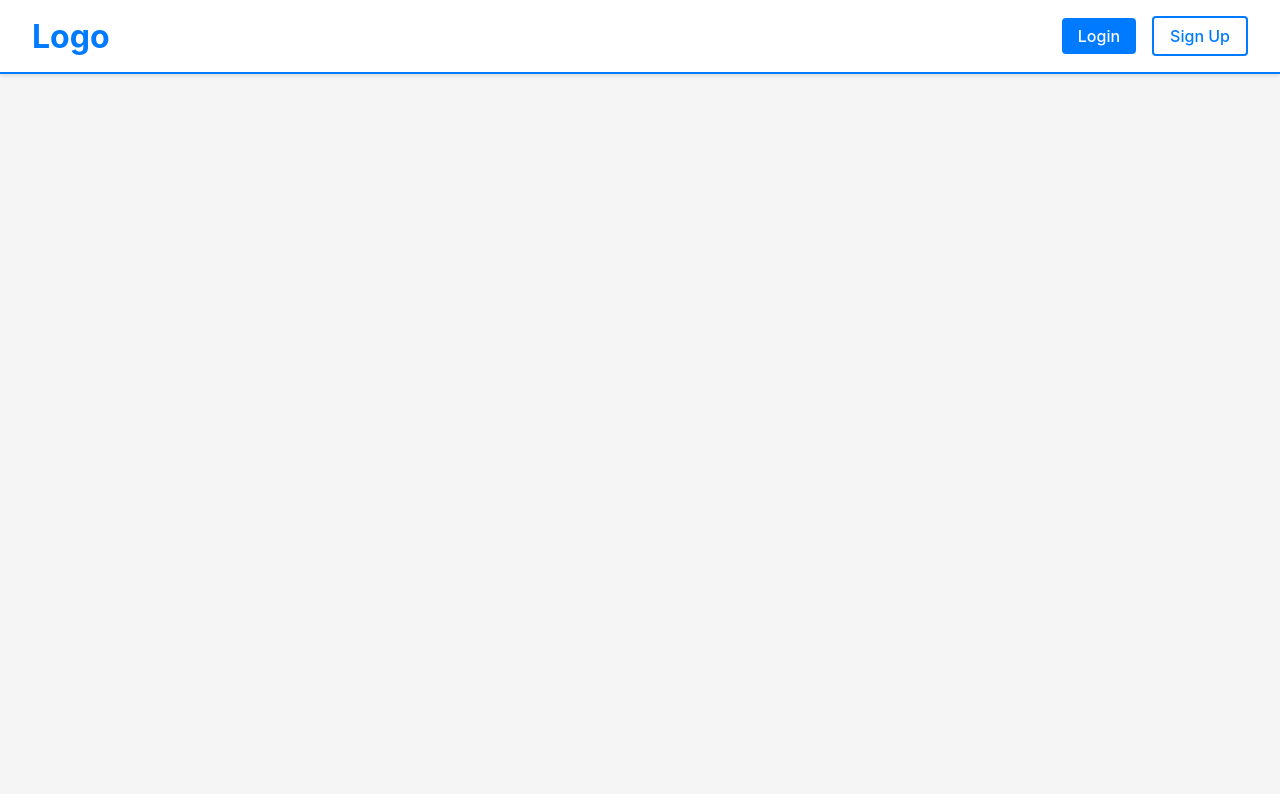
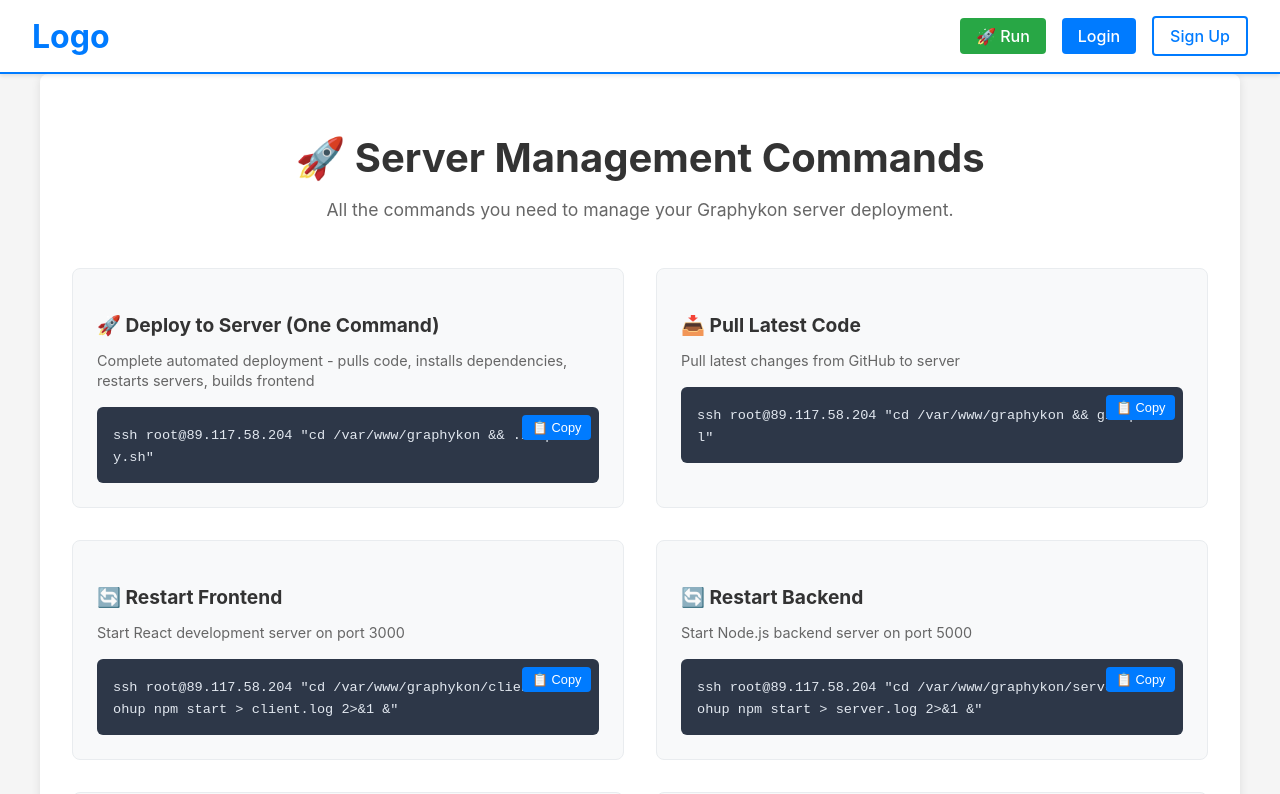
Before and after one commit to imrajatpanwar/graphykon, a React (Create React App) app in the folder client/: page /run in a window 1280 px wide. Before the commit this address had no page. Shown: the top 794 px of the page. Built offline with nearby package versions, Linux system fonts and the light colour scheme.

Commit message:
Add Run page with server management commands and deployment tools

```diff
--- a/client/src/App.js
+++ b/client/src/App.js
@@ -4,6 +4,7 @@
 import Login from './components/Login';
 import Signup from './components/Signup';
 import Home from './components/Home';
+import Run from './components/Run';
 import Header from './components/Header';
 
 function App() {
@@ -15,6 +16,7 @@
           <Routes>
             <Route path="/login" element={<Login />} />
             <Route path="/signup" element={<Signup />} />
+            <Route path="/run" element={<Run />} />
             <Route path="/" element={<Home />} />
           </Routes>
         </div>
--- a/client/src/components/Header.js
+++ b/client/src/components/Header.js
@@ -31,6 +31,15 @@
         gap: '1rem',
         alignItems: 'center'
       }}>
+        <Link to="/run" style={{
+          textDecoration: 'none',
+          padding: '0.5rem 1rem',
+          backgroundColor: '#28a745',
+          color: 'white',
+          borderRadius: '4px',
+          fontWeight: '500',
+          transition: 'background-color 0.2s'
+        }}>🚀 Run</Link>
         <Link to="/login" style={{
           textDecoration: 'none',
           padding: '0.5rem 1rem',
--- /dev/null
+++ b/client/src/components/Run.css
@@ -0,0 +1,226 @@
+.run-container {
+  max-width: 1200px;
+  margin: 0 auto;
+  padding: 2rem;
+  background: white;
+  border-radius: 8px;
+  box-shadow: 0 2px 10px rgba(0, 0, 0, 0.1);
+}
+
+.run-container h1 {
+  color: #333;
+  text-align: center;
+  margin-bottom: 1rem;
+  font-size: 2.5rem;
+}
+
+.run-description {
+  text-align: center;
+  color: #666;
+  margin-bottom: 3rem;
+  font-size: 1.1rem;
+}
+
+.commands-grid {
+  display: grid;
+  grid-template-columns: repeat(auto-fit, minmax(400px, 1fr));
+  gap: 2rem;
+  margin-bottom: 3rem;
+}
+
+.command-card {
+  background: #f8f9fa;
+  border: 1px solid #e9ecef;
+  border-radius: 8px;
+  padding: 1.5rem;
+  transition: all 0.3s ease;
+}
+
+.command-card:hover {
+  transform: translateY(-2px);
+  box-shadow: 0 4px 15px rgba(0, 0, 0, 0.1);
+  border-color: #007bff;
+}
+
+.command-card h3 {
+  color: #333;
+  margin-bottom: 0.5rem;
+  font-size: 1.2rem;
+}
+
+.command-description {
+  color: #666;
+  margin-bottom: 1rem;
+  font-size: 0.9rem;
+  line-height: 1.4;
+}
+
+.command-box {
+  background: #2d3748;
+  border-radius: 6px;
+  padding: 1rem;
+  position: relative;
+  overflow-x: auto;
+}
+
+.command-box code {
+  color: #e2e8f0;
+  font-family: 'Courier New', monospace;
+  font-size: 0.85rem;
+  line-height: 1.4;
+  word-break: break-all;
+}
+
+.copy-btn {
+  position: absolute;
+  top: 0.5rem;
+  right: 0.5rem;
+  background: #007bff;
+  color: white;
+  border: none;
+  border-radius: 4px;
+  padding: 0.3rem 0.6rem;
+  font-size: 0.8rem;
+  cursor: pointer;
+  transition: background-color 0.2s;
+}
+
+.copy-btn:hover {
+  background: #0056b3;
+}
+
+.quick-actions {
+  margin-bottom: 3rem;
+}
+
+.quick-actions h2 {
+  color: #333;
+  margin-bottom: 1.5rem;
+  text-align: center;
+}
+
+.action-buttons {
+  display: flex;
+  justify-content: center;
+  gap: 1rem;
+  flex-wrap: wrap;
+}
+
+.action-btn {
+  padding: 0.8rem 1.5rem;
+  border: none;
+  border-radius: 6px;
+  font-size: 1rem;
+  font-weight: 500;
+  cursor: pointer;
+  transition: all 0.3s ease;
+  min-width: 150px;
+}
+
+.action-btn.primary {
+  background: #007bff;
+  color: white;
+}
+
+.action-btn.primary:hover {
+  background: #0056b3;
+  transform: translateY(-2px);
+}
+
+.action-btn.secondary {
+  background: #28a745;
+  color: white;
+}
+
+.action-btn.secondary:hover {
+  background: #1e7e34;
+  transform: translateY(-2px);
+}
+
+.action-btn.warning {
+  background: #dc3545;
+  color: white;
+}
+
+.action-btn.warning:hover {
+  background: #c82333;
+  transform: translateY(-2px);
+}
+
+.server-info {
+  background: #f8f9fa;
+  border-radius: 8px;
+  padding: 2rem;
+  border: 1px solid #e9ecef;
+}
+
+.server-info h2 {
+  color: #333;
+  margin-bottom: 1.5rem;
+  text-align: center;
+}
+
+.info-grid {
+  display: grid;
+  grid-template-columns: repeat(auto-fit, minmax(250px, 1fr));
+  gap: 1rem;
+}
+
+.info-item {
+  background: white;
+  padding: 1rem;
+  border-radius: 6px;
+  border: 1px solid #dee2e6;
+  font-size: 0.9rem;
+}
+
+.info-item strong {
+  color: #333;
+  display: block;
+  margin-bottom: 0.3rem;
+}
+
+/* Responsive Design */
+@media (max-width: 768px) {
+  .run-container {
+    padding: 1rem;
+    margin: 1rem;
+  }
+
+  .commands-grid {
+    grid-template-columns: 1fr;
+    gap: 1rem;
+  }
+
+  .command-box code {
+    font-size: 0.75rem;
+  }
+
+  .action-buttons {
+    flex-direction: column;
+    align-items: center;
+  }
+
+  .action-btn {
+    width: 100%;
+    max-width: 300px;
+  }
+
+  .info-grid {
+    grid-template-columns: 1fr;
+  }
+}
+
+@media (max-width: 480px) {
+  .run-container h1 {
+    font-size: 2rem;
+  }
+
+  .command-card {
+    padding: 1rem;
+  }
+
+  .command-box {
+    padding: 0.8rem;
+  }
+}
--- /dev/null
+++ b/client/src/components/Run.js
@@ -0,0 +1,139 @@
+import React from 'react';
+import './Run.css';
+
+const Run = () => {
+  const commands = [
+    {
+      title: "🚀 Deploy to Server (One Command)",
+      command: "ssh root@89.117.58.204 \"cd /var/www/graphykon && ./deploy.sh\"",
+      description: "Complete automated deployment - pulls code, installs dependencies, restarts servers, builds frontend"
+    },
+    {
+      title: "📥 Pull Latest Code",
+      command: "ssh root@89.117.58.204 \"cd /var/www/graphykon && git pull\"",
+      description: "Pull latest changes from GitHub to server"
+    },
+    {
+      title: "🔄 Restart Frontend",
+      command: "ssh root@89.117.58.204 \"cd /var/www/graphykon/client && nohup npm start > client.log 2>&1 &\"",
+      description: "Start React development server on port 3000"
+    },
+    {
+      title: "🔄 Restart Backend",
+      command: "ssh root@89.117.58.204 \"cd /var/www/graphykon/server && nohup npm start > server.log 2>&1 &\"",
+      description: "Start Node.js backend server on port 5000"
+    },
+    {
+      title: "🛑 Stop All Servers",
+      command: "ssh root@89.117.58.204 \"pkill -f 'npm start' && pkill -f 'node server.js'\"",
+      description: "Stop all running npm and node processes"
+    },
+    {
+      title: "📦 Install Dependencies",
+      command: "ssh root@89.117.58.204 \"cd /var/www/graphykon && npm install && cd client && npm install && cd ../server && npm install\"",
+      description: "Install all dependencies for frontend and backend"
+    },
+    {
+      title: "🔧 Check Server Status",
+      command: "ssh root@89.117.58.204 \"ps aux | grep -E '(npm|node)' | grep -v grep\"",
+      description: "Check which servers are currently running"
+    },
+    {
+      title: "🌐 Check Ports",
+      command: "ssh root@89.117.58.204 \"ss -tlnp | grep -E '(3000|5000)'\"",
+      description: "Check which ports are being used"
+    },
+    {
+      title: "📋 View Logs",
+      command: "ssh root@89.117.58.204 \"cd /var/www/graphykon && tail -f client/client.log\"",
+      description: "View frontend server logs in real-time"
+    },
+    {
+      title: "🔍 Nginx Status",
+      command: "ssh root@89.117.58.204 \"systemctl status nginx\"",
+      description: "Check Nginx web server status"
+    }
+  ];
+
+  const copyToClipboard = (text) => {
+    navigator.clipboard.writeText(text);
+    alert('Command copied to clipboard!');
+  };
+
+  return (
+    <div className="run-container">
+      <h1>🚀 Server Management Commands</h1>
+      <p className="run-description">
+        All the commands you need to manage your Graphykon server deployment.
+      </p>
+
+      <div className="commands-grid">
+        {commands.map((cmd, index) => (
+          <div key={index} className="command-card">
+            <h3>{cmd.title}</h3>
+            <p className="command-description">{cmd.description}</p>
+            <div className="command-box">
+              <code>{cmd.command}</code>
+              <button
+                className="copy-btn"
+                onClick={() => copyToClipboard(cmd.command)}
+              >
+                📋 Copy
+              </button>
+            </div>
+          </div>
+        ))}
+      </div>
+
+      <div className="quick-actions">
+        <h2>⚡ Quick Actions</h2>
+        <div className="action-buttons">
+          <button
+            className="action-btn primary"
+            onClick={() => copyToClipboard("ssh root@89.117.58.204 \"cd /var/www/graphykon && ./deploy.sh\"")}
+          >
+            🚀 Full Deploy
+          </button>
+          <button
+            className="action-btn secondary"
+            onClick={() => copyToClipboard("ssh root@89.117.58.204 \"cd /var/www/graphykon && git pull\"")}
+          >
+            📥 Pull Code
+          </button>
+          <button
+            className="action-btn warning"
+            onClick={() => copyToClipboard("ssh root@89.117.58.204 \"pkill -f 'npm start' && pkill -f 'node server.js'\"")}
+          >
+            🛑 Stop Servers
+          </button>
+        </div>
+      </div>
+
+      <div className="server-info">
+        <h2>📊 Server Information</h2>
+        <div className="info-grid">
+          <div className="info-item">
+            <strong>Server IP:</strong> 89.117.58.204
+          </div>
+          <div className="info-item">
+            <strong>Domain:</strong> graphykon.com
+          </div>
+          <div className="info-item">
+            <strong>Frontend Port:</strong> 3000
+          </div>
+          <div className="info-item">
+            <strong>Backend Port:</strong> 5000
+          </div>
+          <div className="info-item">
+            <strong>Project Path:</strong> /var/www/graphykon
+          </div>
+          <div className="info-item">
+            <strong>Deployment Script:</strong> ./deploy.sh
+          </div>
+        </div>
+      </div>
+    </div>
+  );
+};
+
+export default Run;
```
